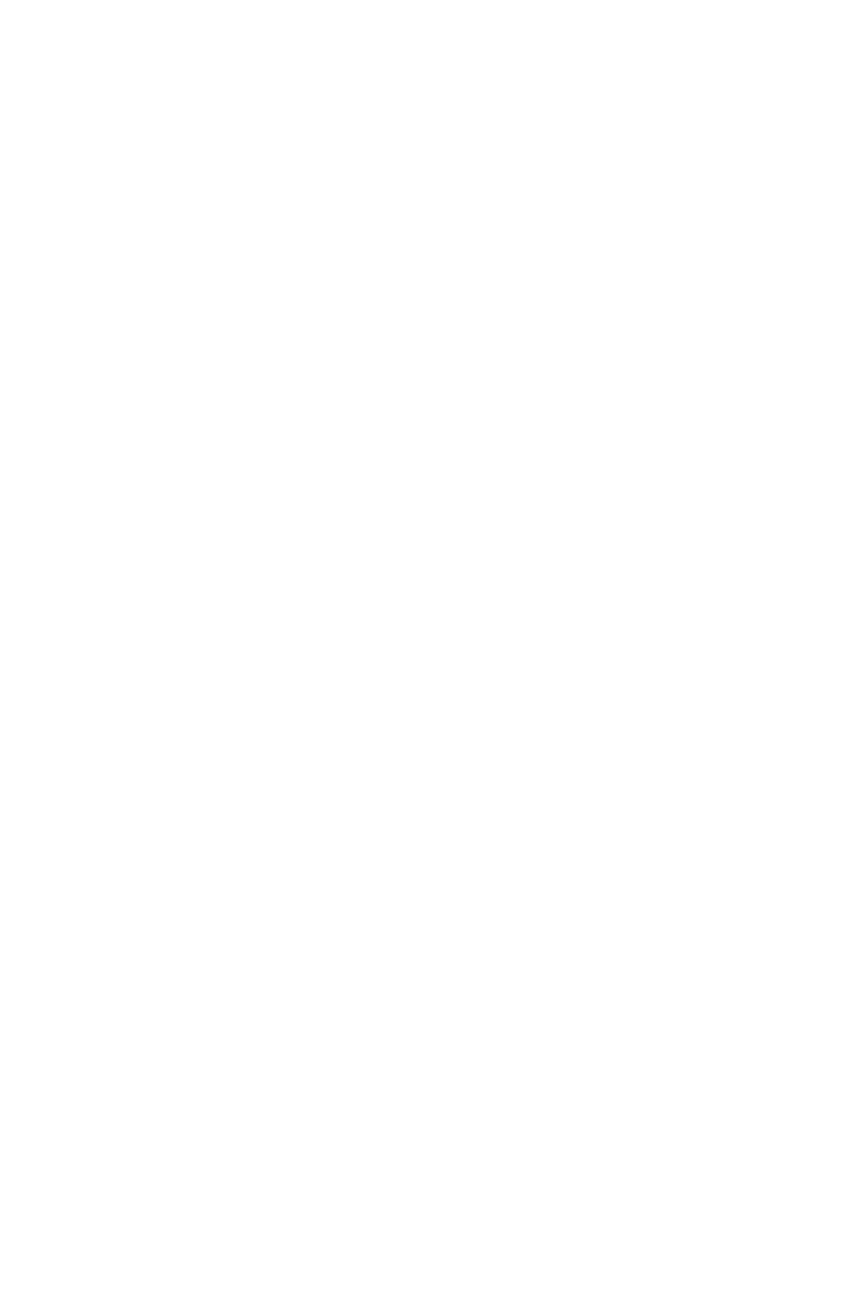
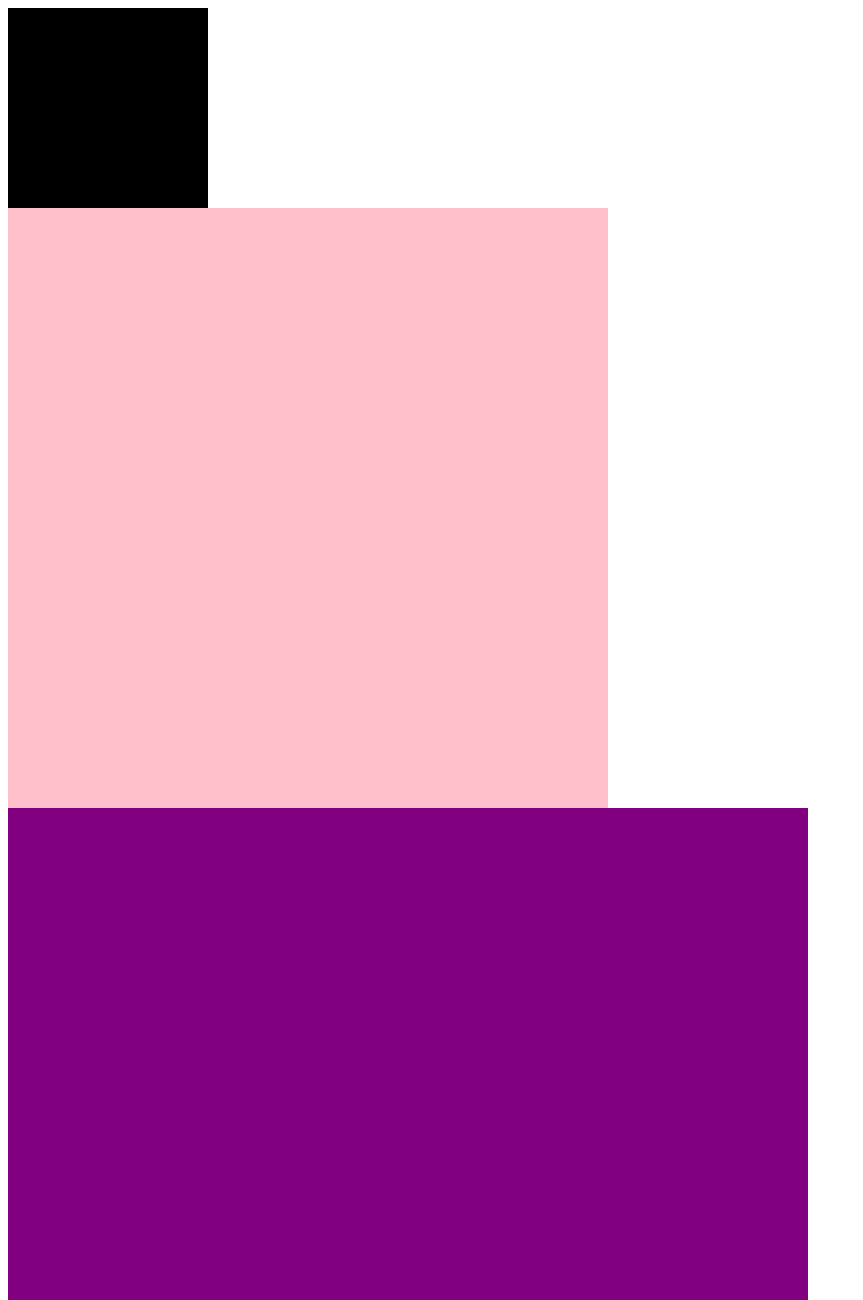
Before and after one commit to ccrGo/VSCode-test, a plain HTML site: page index.html in a window 1280 px wide. Shown: the top 1300 px of the page, without its empty margins (0-863 px from the left). Before the commit the page ends 800 px from the top, so only its background shows below. Drawn offline with Linux system fonts and the light colour scheme.

Commit message:
添加链接和all的div

```diff
--- a/index.css
+++ b/index.css
@@ -1,5 +1,17 @@
 .nav{
         width: 200px;
         height: 200px;
-        border-color: black;
+        background-color: black;
     }
+
+.footer{
+    width: 600px;
+    height: 600px;
+    background-color: pink;
+
+}
+.all{
+    width: 800px;
+    height: 800px;
+    background-color: purple;
+}
--- a/index.html
+++ b/index.html
@@ -5,8 +5,11 @@
     <meta http-equiv="X-UA-Compatible" content="IE=edge">
     <meta name="viewport" content="width=device-width, initial-scale=1.0">
     <title>Document</title>
+    <link rel="stylesheet" href="index.css">
 </head>
 <body>
     <div class="nav"></div>
+    <div class="footer"></div>
+    <div class="all"></div>
 </body>
 </html>
```
